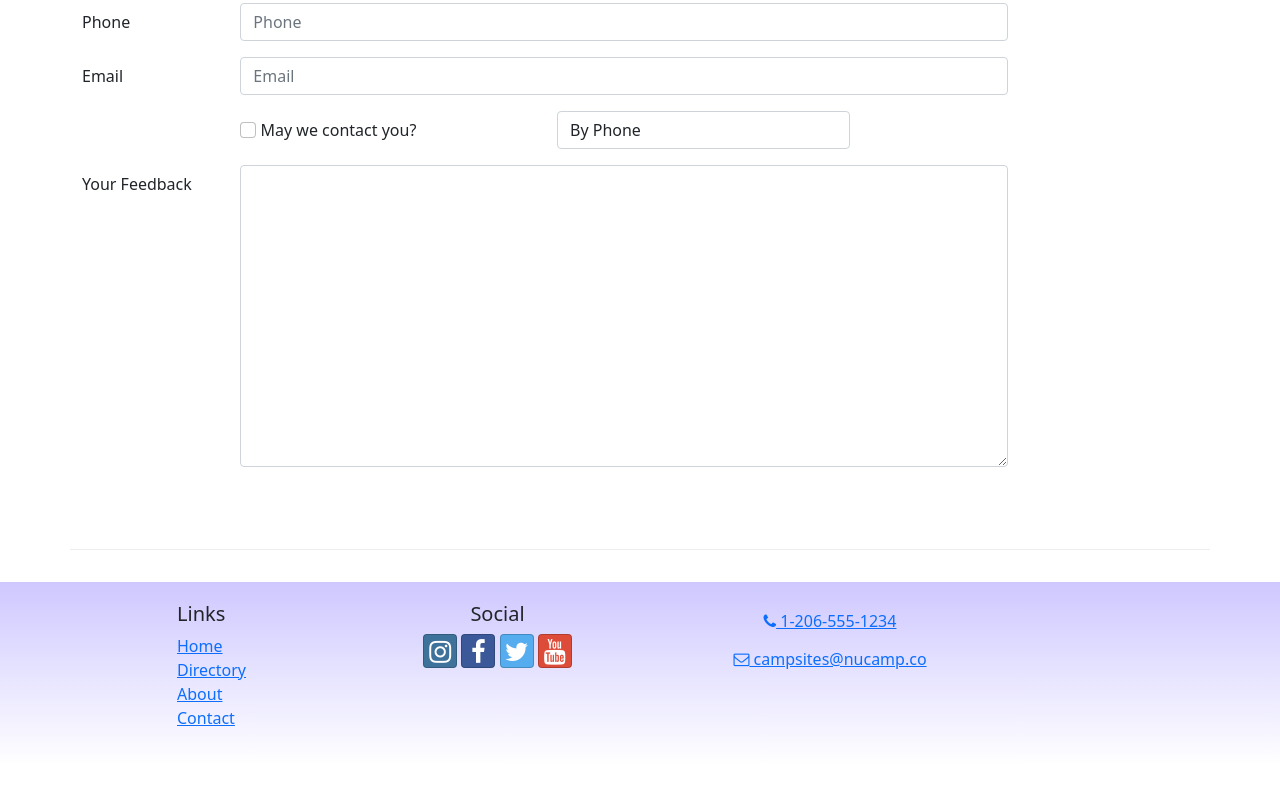
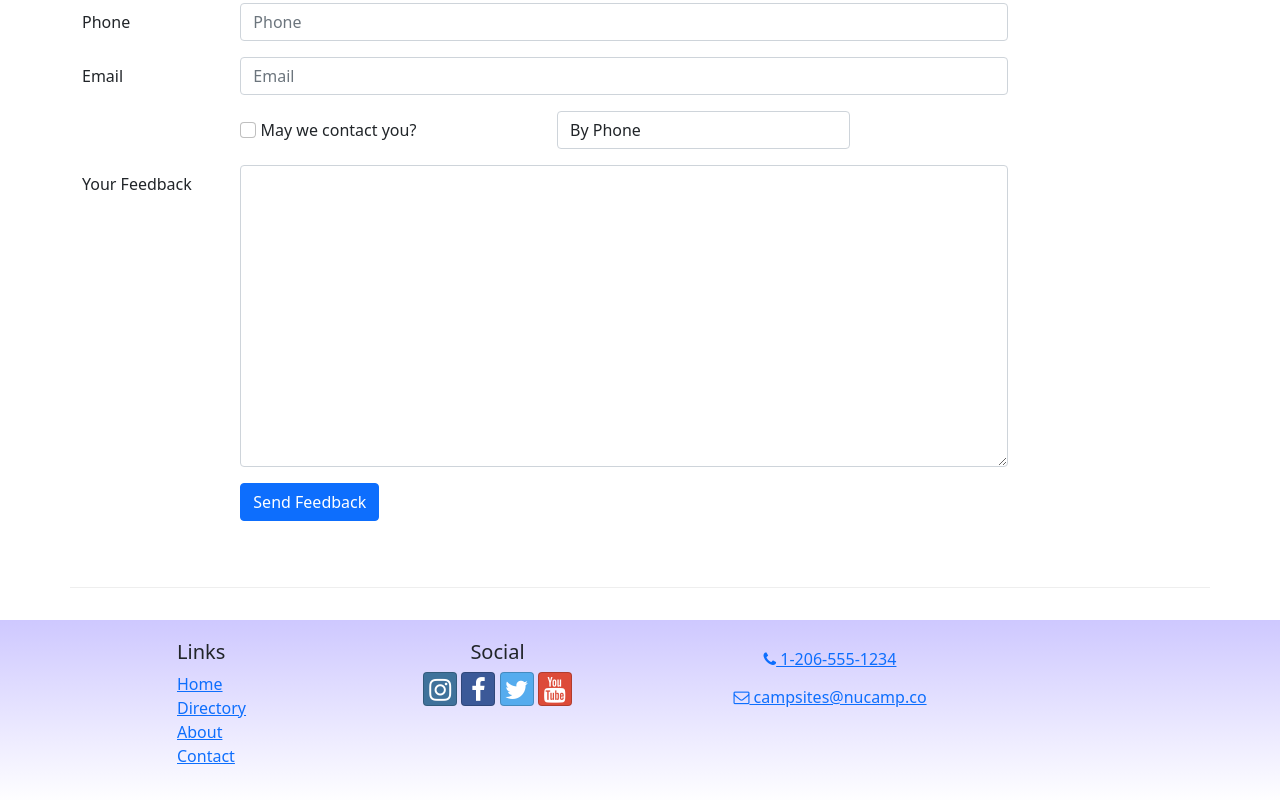
Before and after one commit to Berhane33/Nucamp-site, a React (Create React App) app: page /contact in a window 1280 px wide. Shown: the part 795-1595 px from the top of the page. Before the commit the page ends 1561 px from the top, so only its background shows below. Built offline with nearby package versions, Linux system fonts and the light colour scheme.

Commit message:
ContactForm part3

```diff
--- a/src/components/ContactForm.js
+++ b/src/components/ContactForm.js
@@ -2,6 +2,12 @@
 import { Formik, Field, Form } from "formik";
 
 const ContactForm = () => {
+    const handleSubmit = (values, { resetForm }) => {
+        console.log('form values:', values);
+        console.log('in JSON format:', JSON.stringify(values));
+        resetForm();
+    };
+
   return (
     <Formik
       initialValues=
@@ -14,6 +20,7 @@
         contactType: "By Phone",
         feedback: "",
       }}
+      onSubmit={handleSubmit}
       >
       <Form>
         <FormGroup row>
@@ -90,7 +97,13 @@
             />
           </Col>
         </FormGroup>
-        <FormGroup row></FormGroup>
+        <FormGroup row>
+        <Col md={{ size: 10, offset: 2 }}>
+                        <Button type='submit' color='primary'>
+                            Send Feedback
+                        </Button>
+                    </Col>
+        </FormGroup>
       </Form>
     </Formik>
   );
```
